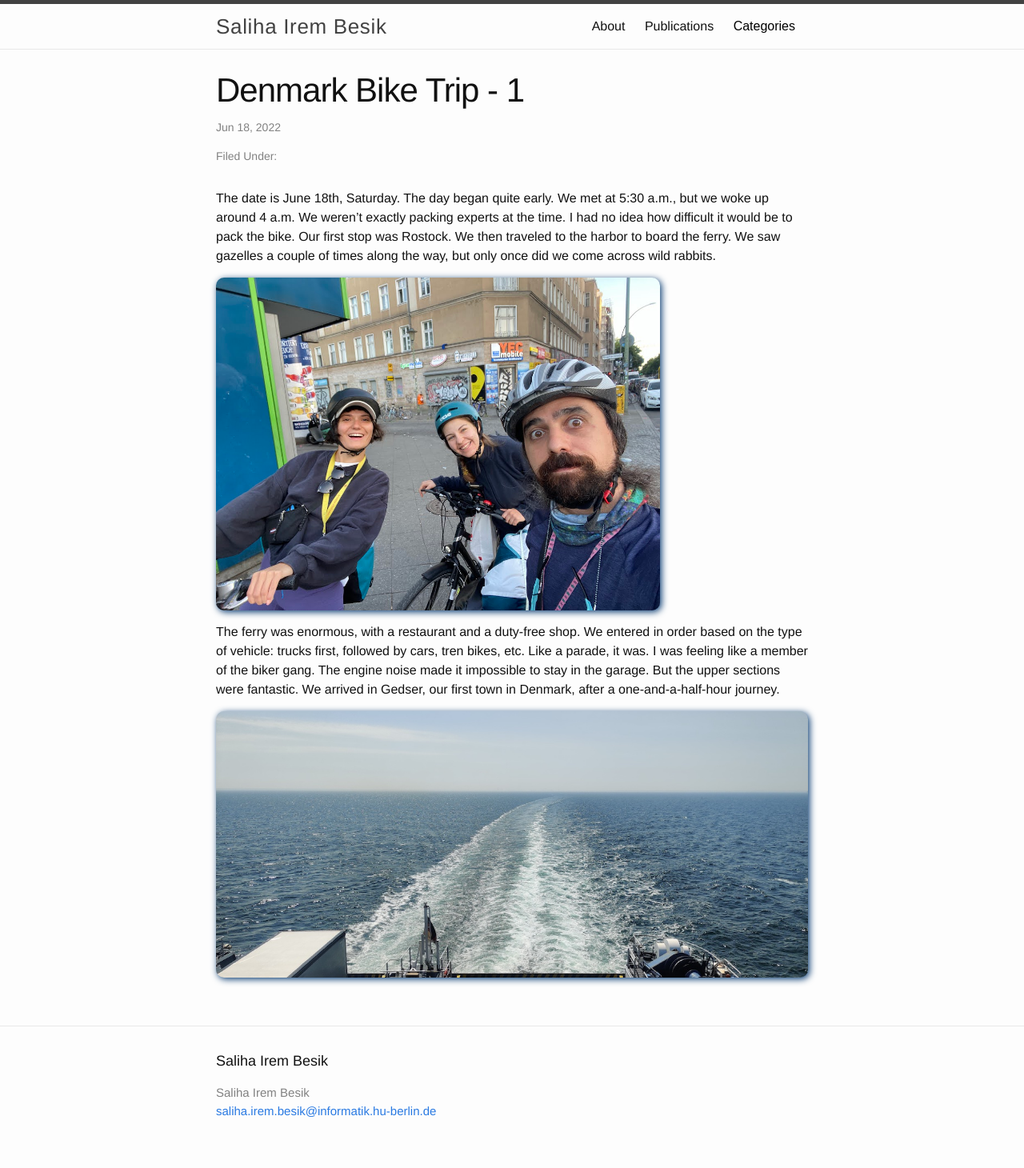
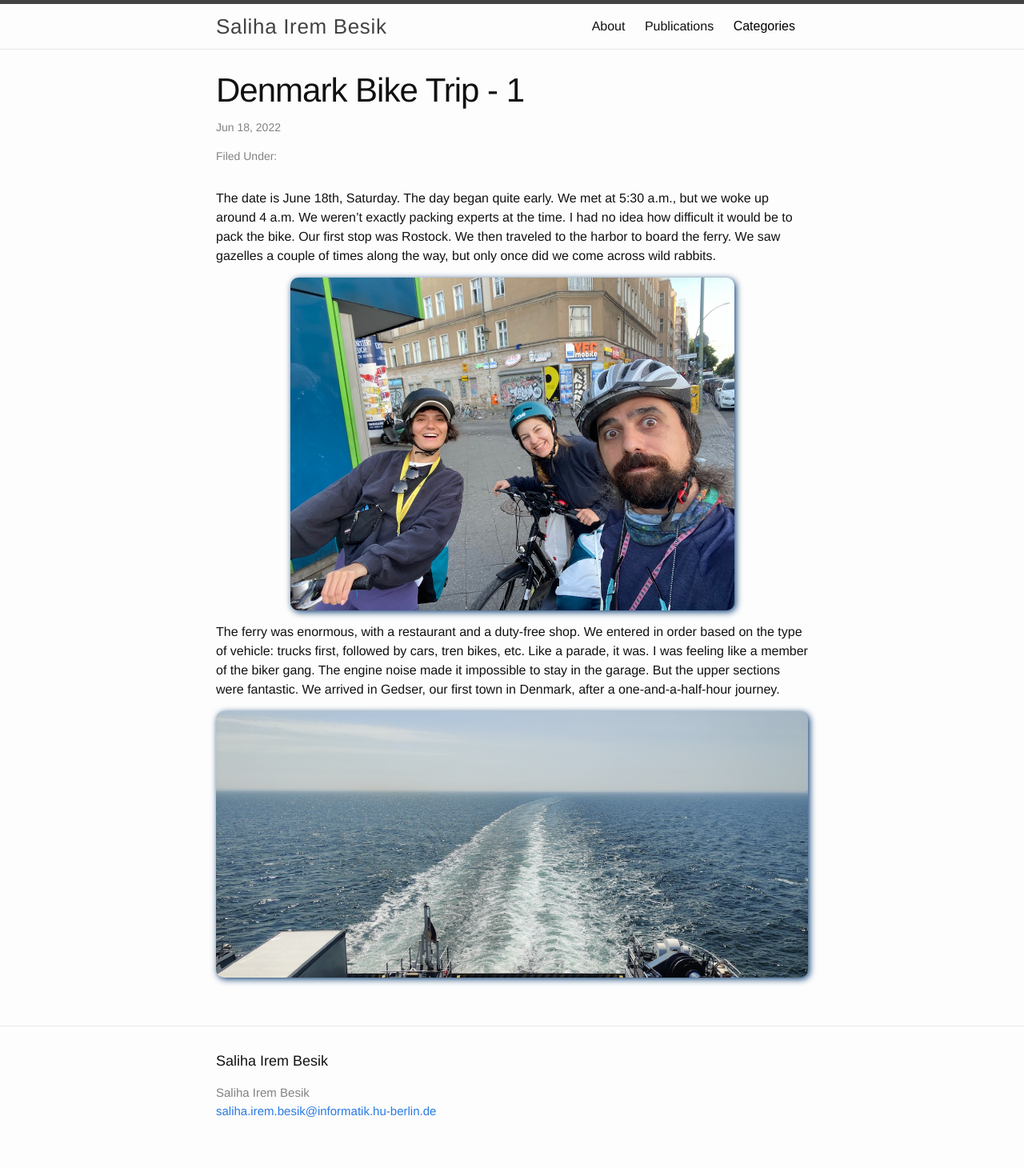
Before and after one commit to irembesik/irembesik.github.io, a Jekyll site: the page built from _posts/2022-06-18-denmark.md, in a window 1280 px wide. Shown: the whole page at 80% size. Built offline with Jekyll 4.4.1, drawn with Linux system fonts in a browser that asks for light colours.

Commit message:
Update 2022-06-18-denmark.md

```diff
--- a/_posts/2022-06-18-denmark.md
+++ b/_posts/2022-06-18-denmark.md
@@ -7,8 +7,9 @@ date:   2022-06-18 17:00:00
 
 The date is June 18th, Saturday. The day began quite early. We met at 5:30 a.m., but we woke up around 4 a.m. We weren't exactly packing experts at the time. I had no idea how difficult it would be to pack the bike. Our first stop was Rostock. We then traveled to the harbor to board the ferry. We saw gazelles a couple of times along the way, but only once did we come across wild rabbits.
 
-
+<p style="text-align:center">
 <a href="https://irem.dev/assets/selfie_orig.jpg"><img src="https://irem.dev/assets/selfie_small.jpg" style="max-width:75%" alt="First selfie of the trip"/></a>
+</p>
 
 
 The ferry was enormous, with a restaurant and a duty-free shop. We entered in order based on the type of vehicle: trucks first, followed by cars, tren bikes, etc. Like a parade, it was. I was feeling like a member of the biker gang. The engine noise made it impossible to stay in the garage. But the upper sections were fantastic. We arrived in Gedser, our first town in Denmark, after a one-and-a-half-hour journey.
```
